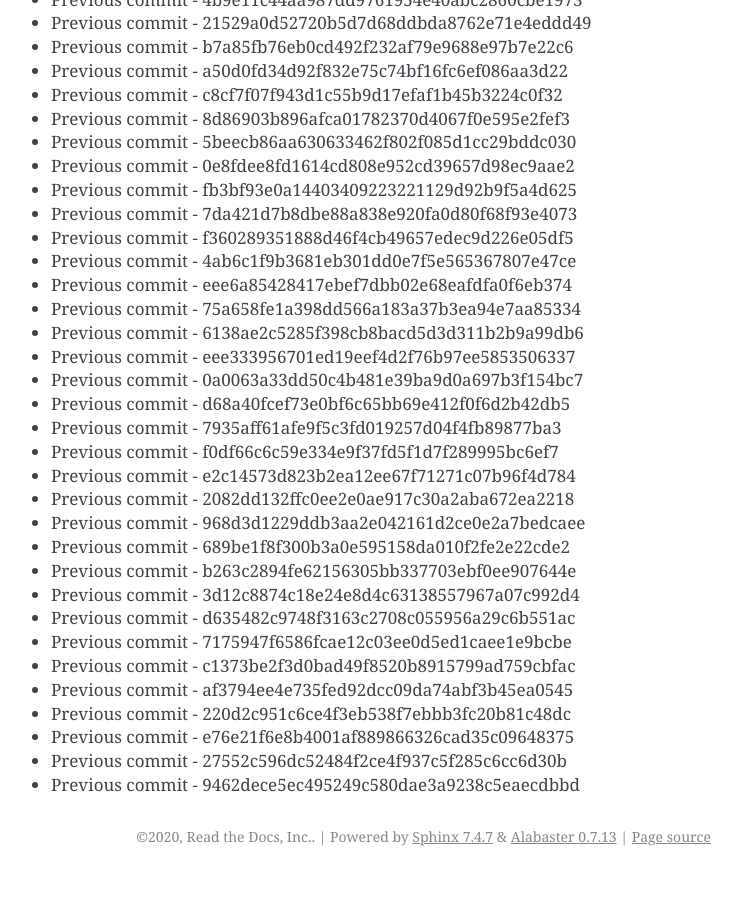
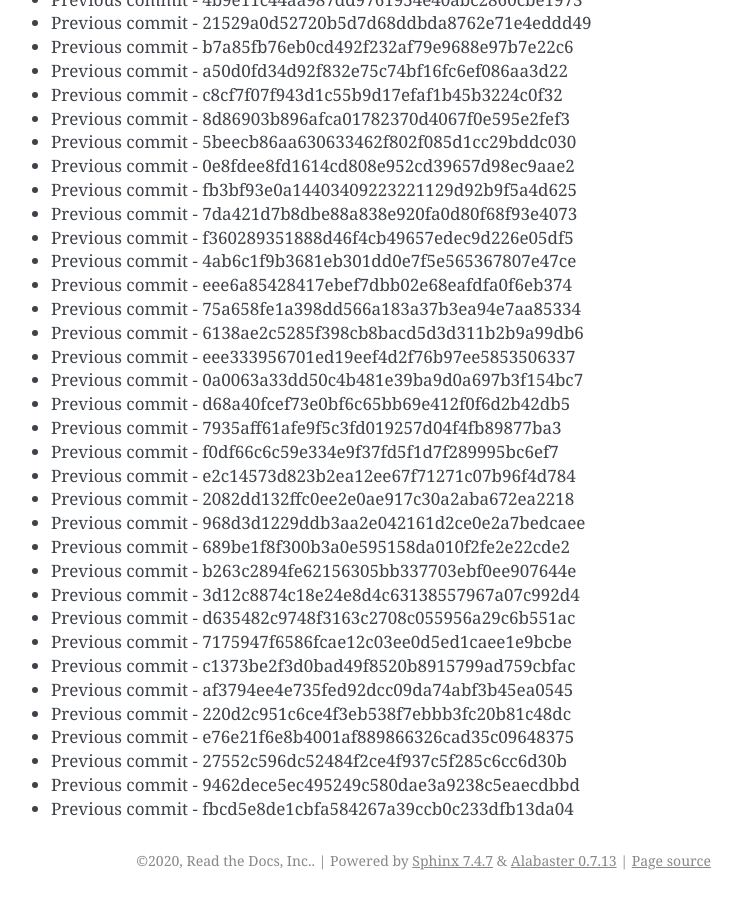
Before and after one commit to readthedocs/rtd-git-stresstest, a Sphinx documentation site: the page built from docs/updates.rst, in a window 1280 px wide and 900 px high, scrolled down 31449 px. Shown: the whole window, without its empty margins (399-1141 px from the left). Built offline with Sphinx 7.4.7, drawn with Linux system fonts in a browser that asks for light colours; before the commit the page ends 32325 px from its top, so only the background shows below that.

Commit message:
Generating commit from previous: fbcd5e8de1cbfa584267a39ccb0c233dfb13da04

```diff
--- a/docs/updates.rst
+++ b/docs/updates.rst
@@ -1353,3 +1353,4 @@ It can be tested for any performance characteristics.
 * Previous commit - e76e21f6e8b4001af889866326cad35c09648375
 * Previous commit - 27552c596dc52484f2ce4f937c5f285c6cc6d30b
 * Previous commit - 9462dece5ec495249c580dae3a9238c5eaecdbbd
+* Previous commit - fbcd5e8de1cbfa584267a39ccb0c233dfb13da04
```
